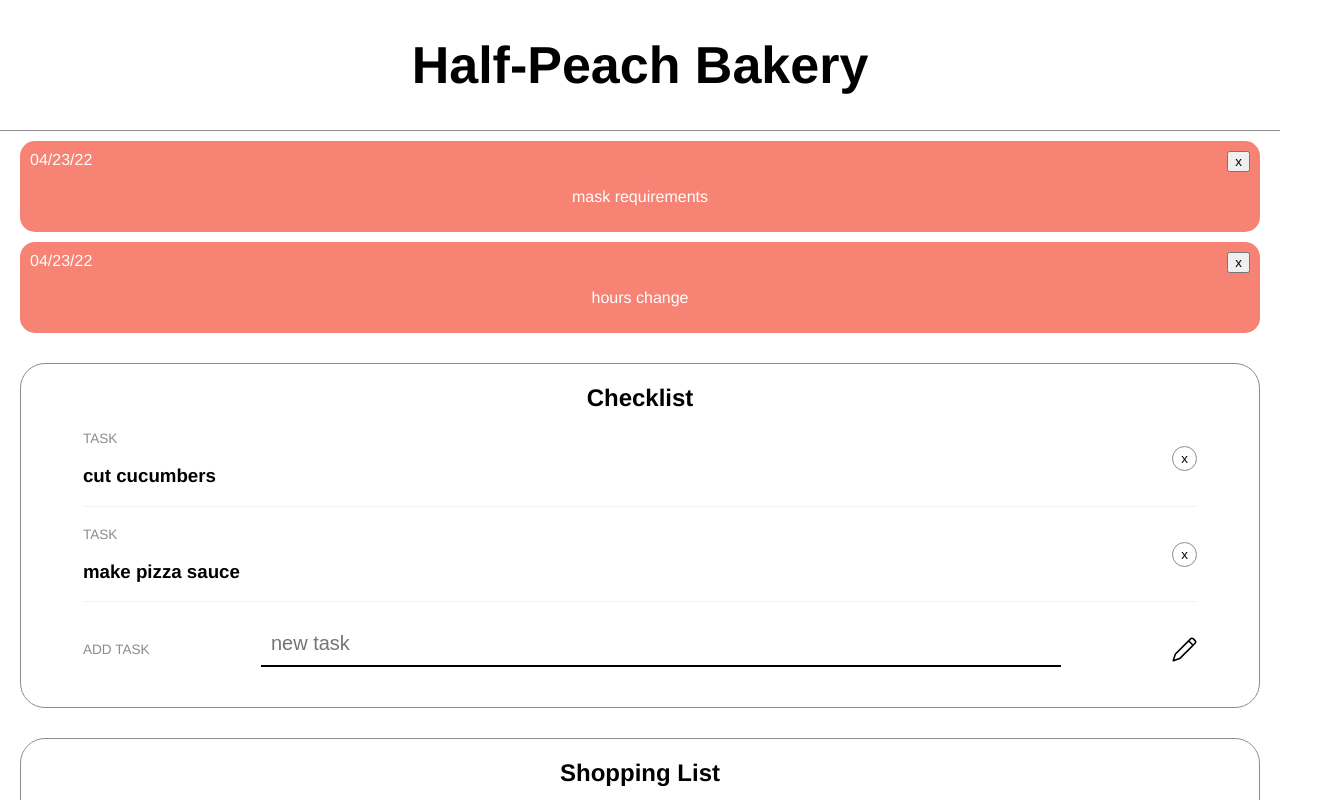
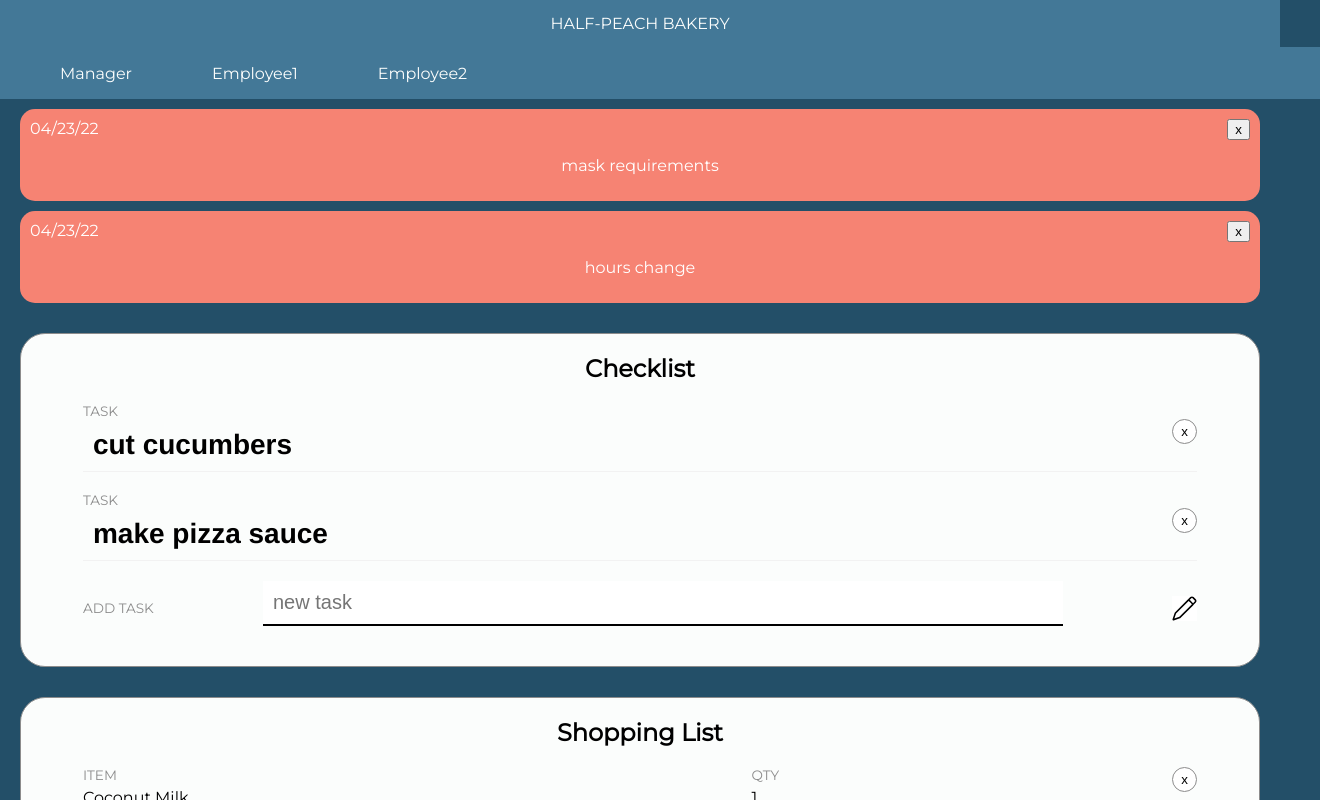
Before and after one commit to tinaxgao/planner, a React (Create React App) app: page / in a window 1280 px wide. Shown: the top 800 px of the page, 1320 px wide, since content can reach past the window. Built offline with nearby package versions, Linux system fonts and the light colour scheme.

Commit message:
import fonts

```diff
--- a/src/App.css
+++ b/src/App.css
@@ -3,15 +3,28 @@
 }
 
 .App-header {
+  width: 100vw;
+  height: 47px;
+  background-color: #437897;
   display: flex;
   flex-direction: column;
   align-items: center;
   justify-content: center;
-  font-size: calc(10px + 2vmin);
-  border-bottom: #8c8c8c solid .5px;
+  font-size: .5rem;
+}
+
+#user-nav {
+  display: flex;
+  flex-direction: row;
+  align-items: center;
+  width: 100vw;
+  height: 52px;
+  background-color: #437897;
+  padding: 0 20px;
 }
 
 section {
+  background-color: #FBFDFC;
   border: .5px solid #8c8c8c;
   border-radius: 25px;
   margin: 30px 20px 20px;
--- a/src/App.js
+++ b/src/App.js
@@ -9,11 +9,21 @@ function App() {
       <header className="App-header">
         <h1>Half-Peach Bakery</h1>
       </header>
+      <nav id="user-nav">
+        <h4>Manager</h4>
+        <h4>Employee1</h4>
+        <h4>Employee2</h4>
+      </nav>
 
       <Announcements />
-      <section><h2>Checklist</h2><Checklist /></section>
-      <section><h2>Shopping List</h2><ShoppingList /></section>
-
+      <section>
+        <h2>Checklist</h2>
+        <Checklist />
+      </section>
+      <section>
+        <h2>Shopping List</h2>
+        <ShoppingList />
+      </section>
     </div>
   );
 }
--- a/src/index.css
+++ b/src/index.css
@@ -1,10 +1,12 @@
+@import url('https://fonts.googleapis.com/css?family=Fira+Mono|Montserrat');
+
 body {
   margin: 0;
-  font-family: "Helvetica Neue", "Roboto", -apple-system, BlinkMacSystemFont,
-    "Segoe UI", "Oxygen", "Ubuntu", "Cantarell", "Fira Sans", "Droid Sans",
-    sans-serif;
+  font-family: 'Montserrat', Helvetica, Arial, sans-serif;
   -webkit-font-smoothing: antialiased;
   -moz-osx-font-smoothing: grayscale;
+
+  background-color: #234F68;
 }
 
 code {
@@ -12,9 +14,29 @@ code {
     monospace;
 }
 
-/* h3 {
-  font-family: "Roboto Mono", monospace;
+/* app title */
+h1 {
+  font-family: 'Montserrat', Helvetica, Arial, sans-serif;
+  text-transform: uppercase;
+  font-weight: 300;
+  color: #FBFDFC;
+}
+
+h3 {
+
+  font-family: "Helvetica Neue", "Roboto", -apple-system, BlinkMacSystemFont,
+    "Segoe UI", "Oxygen", "Ubuntu", "Cantarell", "Fira Sans", "Droid Sans",
+    sans-serif;
   font-size: 1.75rem;
   font-weight: bold;
   margin: 10px;
-} */
+}
+
+/* user menu */
+h4{
+  font-family: 'Montserrat', Helvetica, Arial, sans-serif;
+  font-weight: 300;
+  color: #FBFDFC;
+  font-size: 1 rem;
+  margin: 0 40px;
+}
```
